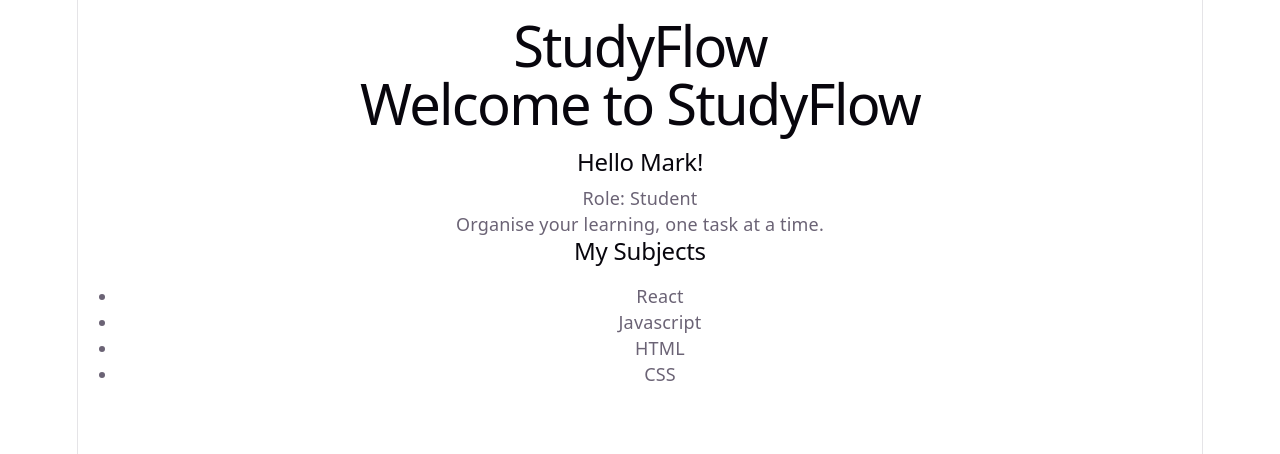
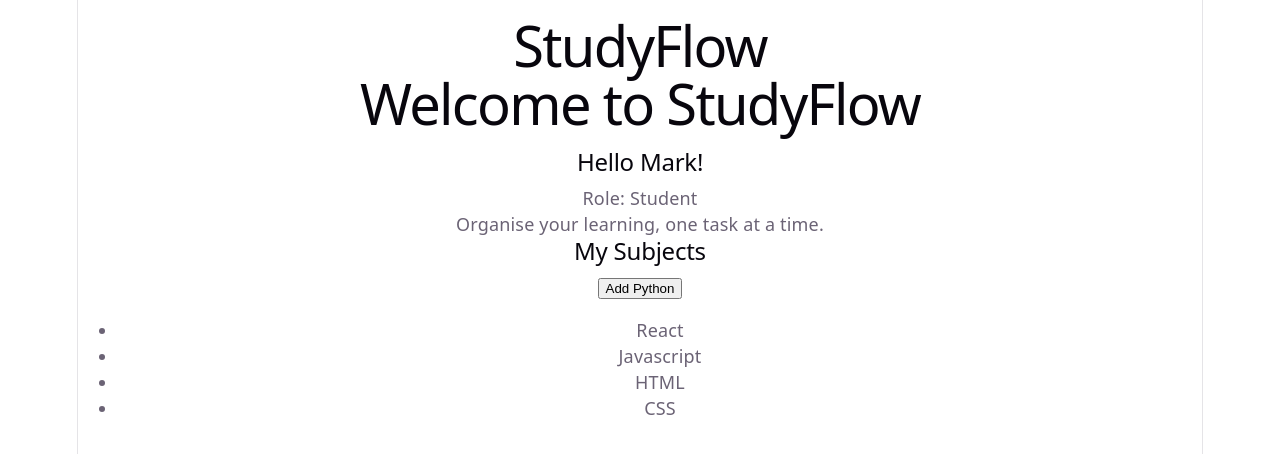
Before and after one commit to njugunamark310-cloud/StudyFlow, a React (Vite) app: page / in a window 1280 px wide. Shown: the top 454 px of the page. Built offline with nearby package versions, Linux system fonts and the light colour scheme.

Commit message:
feat:implemented a button to add python

```diff
--- a/src/components/subjects.jsx
+++ b/src/components/subjects.jsx
@@ -1,9 +1,15 @@
-const subjects = ["React", "Javascript", "HTML", "CSS"]
+import { useState } from "react"
+
+
 
 function Subjects () {
+    const [subjects, setSubjects] = useState(["React", "Javascript", "HTML", "CSS"])
     return (
       <div>
         <h2>My Subjects</h2>
+        <button onClick={() => setSubjects([...subjects, "Python"])}>
+            Add Python
+        </button>
         <ul>
             {subjects.map((subject) => (
                 <li key={subject}>{subject}</li>
```
